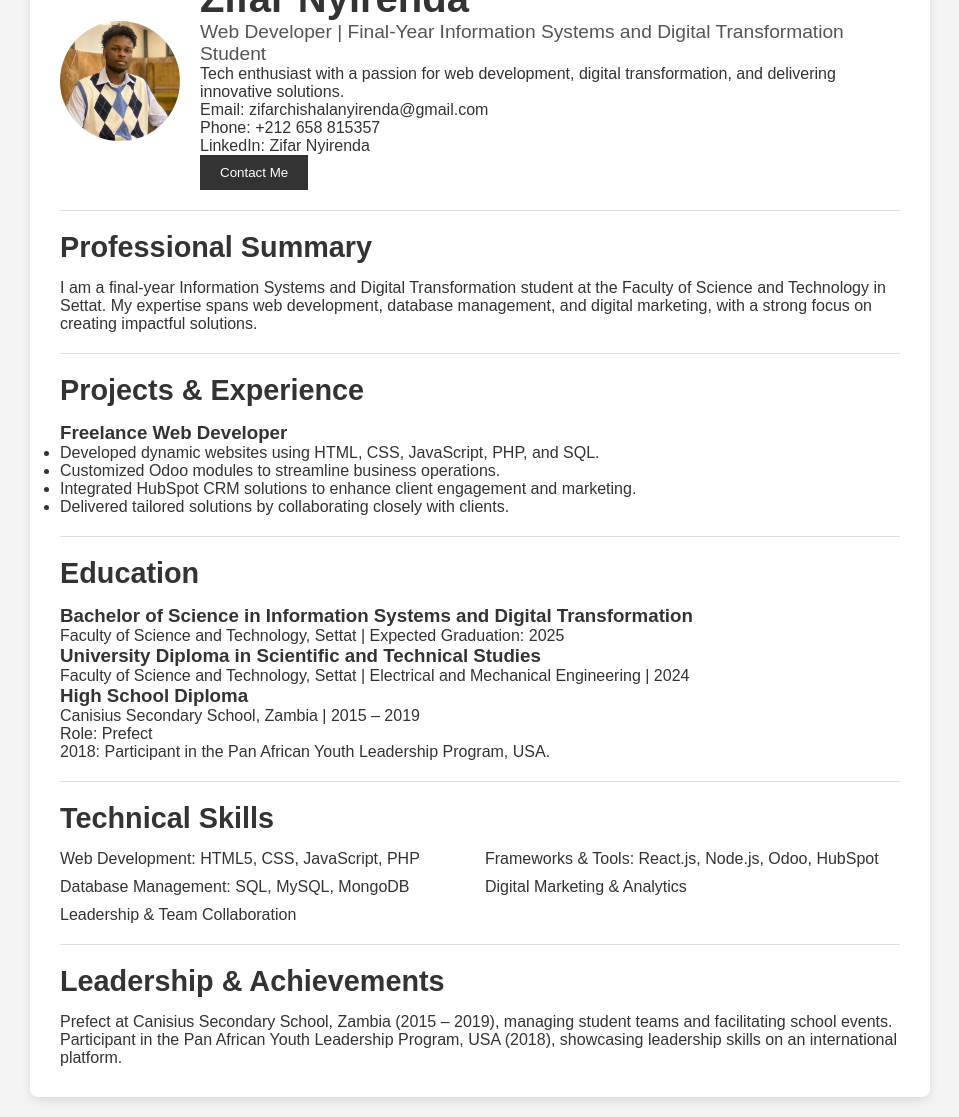
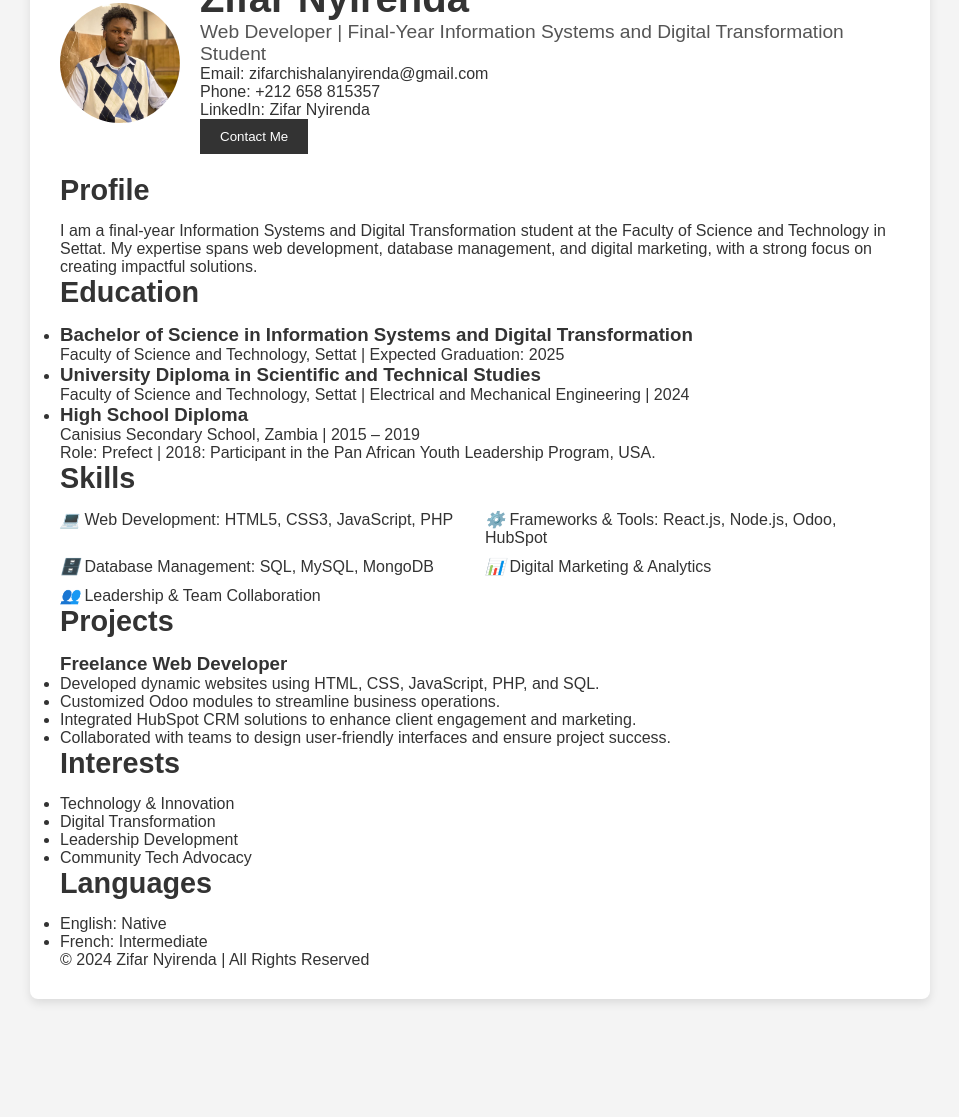
Before and after one commit to zifarnyirenda/my-cv, a plain HTML site: page index.html in a window 1280 px wide. Shown: the part 74-1191 px from the top of the page, without its empty margins (160-1119 px from the left). After the commit the page ends 1093 px from the top, so only its background shows below. Drawn offline with Linux system fonts and the light colour scheme.

Commit message:
Update index.html

```diff
--- a/index.html
+++ b/index.html
@@ -4,14 +4,14 @@
 <head>
     <meta charset="UTF-8">
     <meta name="viewport" content="width=device-width, initial-scale=1.0">
-    <title>Zifar Nyirenda - Web Developer & Tech Enthusiast</title>
+    <title>Zifar Nyirenda - Student CV</title>
     <link rel="stylesheet" href="style.css">
     <script src="script.js" defer></script>
 </head>
 
 <body>
     <div class="container">
-        <!-- Header -->
+        <!-- Header Section -->
         <header class="header">
             <div class="header-left">
                 <img src="1728581319237.jpg" alt="Zifar Nyirenda" class="profile-img">
@@ -19,83 +19,92 @@
             <div class="header-right">
                 <h1>Zifar Nyirenda</h1>
                 <p class="subtitle">Web Developer | Final-Year Information Systems and Digital Transformation Student</p>
-                <p class="summary-text">Tech enthusiast with a passion for web development, digital transformation, and delivering innovative solutions.</p>
                 <div class="contact-info">
                     <p>Email: <a href="mailto:zifarchishalanyirenda@gmail.com">zifarchishalanyirenda@gmail.com</a></p>
                     <p>Phone: +212 658 815357</p>
-                    <p>LinkedIn: <a id="linkedin-btn" href="#" target="_blank">Zifar Nyirenda</a></p>
+                    <p>LinkedIn: <a id="linkedin-btn" href="https://www.linkedin.com/in/zifar-nyirenda" target="_blank">Zifar Nyirenda</a></p>
+                    <!-- Contact Me Button -->
+                    <button class="contact-btn" onclick="contactMe()">Contact Me</button>
                 </div>
-                <button class="contact-btn" onclick="contactMe()">Contact Me</button>
             </div>
         </header>
 
-        <hr>
-
-        <!-- Summary Section -->
-        <section id="summary">
-            <h2>Professional Summary</h2>
+        <!-- Profile Section -->
+        <section id="profile" class="profile-section">
+            <h2>Profile</h2>
             <p>I am a final-year Information Systems and Digital Transformation student at the Faculty of Science and Technology in Settat. My expertise spans web development, database management, and digital marketing, with a strong focus on creating impactful solutions.</p>
         </section>
 
-        <hr>
+        <!-- Education Section -->
+        <section id="education">
+            <h2>Education</h2>
+            <ul>
+                <li>
+                    <h3>Bachelor of Science in Information Systems and Digital Transformation</h3>
+                    <p>Faculty of Science and Technology, Settat | Expected Graduation: 2025</p>
+                </li>
+                <li>
+                    <h3>University Diploma in Scientific and Technical Studies</h3>
+                    <p>Faculty of Science and Technology, Settat | Electrical and Mechanical Engineering | 2024</p>
+                </li>
+                <li>
+                    <h3>High School Diploma</h3>
+                    <p>Canisius Secondary School, Zambia | 2015 – 2019</p>
+                    <p>Role: Prefect | 2018: Participant in the Pan African Youth Leadership Program, USA.</p>
+                </li>
+            </ul>
+        </section>
 
-        <!-- Projects & Experience Section -->
-        <section id="experience">
-            <h2>Projects & Experience</h2>
-            <div class="job">
+        <!-- Skills Section -->
+        <section id="skills">
+            <h2>Skills</h2>
+            <ul class="skills-list">
+                <li><i class="icon">💻</i> Web Development: HTML5, CSS3, JavaScript, PHP</li>
+                <li><i class="icon">⚙️</i> Frameworks & Tools: React.js, Node.js, Odoo, HubSpot</li>
+                <li><i class="icon">🗄️</i> Database Management: SQL, MySQL, MongoDB</li>
+                <li><i class="icon">📊</i> Digital Marketing & Analytics</li>
+                <li><i class="icon">👥</i> Leadership & Team Collaboration</li>
+            </ul>
+        </section>
+
+        <!-- Projects Section -->
+        <section id="projects">
+            <h2>Projects</h2>
+            <div class="project">
                 <h3>Freelance Web Developer</h3>
                 <ul>
                     <li>Developed dynamic websites using HTML, CSS, JavaScript, PHP, and SQL.</li>
                     <li>Customized Odoo modules to streamline business operations.</li>
                     <li>Integrated HubSpot CRM solutions to enhance client engagement and marketing.</li>
-                    <li>Delivered tailored solutions by collaborating closely with clients.</li>
+                    <li>Collaborated with teams to design user-friendly interfaces and ensure project success.</li>
                 </ul>
             </div>
         </section>
 
-        <hr>
-
-        <!-- Education Section -->
-        <section id="education">
-            <h2>Education</h2>
-            <div class="school">
-                <h3>Bachelor of Science in Information Systems and Digital Transformation</h3>
-                <p class="institution">Faculty of Science and Technology, Settat | Expected Graduation: 2025</p>
-            </div>
-            <div class="school">
-                <h3>University Diploma in Scientific and Technical Studies</h3>
-                <p class="institution">Faculty of Science and Technology, Settat | Electrical and Mechanical Engineering | 2024</p>
-            </div>
-            <div class="school">
-                <h3>High School Diploma</h3>
-                <p class="institution">Canisius Secondary School, Zambia | 2015 – 2019</p>
-                <p>Role: Prefect</p>
-                <p>2018: Participant in the Pan African Youth Leadership Program, USA.</p>
-            </div>
-        </section>
-
-        <hr>
-
-        <!-- Skills Section -->
-        <section id="skills">
-            <h2>Technical Skills</h2>
-            <ul class="skills-list">
-                <li>Web Development: HTML5, CSS, JavaScript, PHP</li>
-                <li>Frameworks & Tools: React.js, Node.js, Odoo, HubSpot</li>
-                <li>Database Management: SQL, MySQL, MongoDB</li>
-                <li>Digital Marketing & Analytics</li>
-                <li>Leadership & Team Collaboration</li>
+        <!-- Interests Section -->
+        <section id="interests">
+            <h2>Interests</h2>
+            <ul>
+                <li>Technology & Innovation</li>
+                <li>Digital Transformation</li>
+                <li>Leadership Development</li>
+                <li>Community Tech Advocacy</li>
             </ul>
         </section>
 
-        <hr>
+        <!-- Languages Section -->
+        <section id="languages">
+            <h2>Languages</h2>
+            <ul>
+                <li>English: Native</li>
+                <li>French: Intermediate</li>
+            </ul>
+        </section>
 
-        <!-- Leadership Section -->
-        <section id="leadership">
-            <h2>Leadership & Achievements</h2>
-            <p>Prefect at Canisius Secondary School, Zambia (2015 – 2019), managing student teams and facilitating school events.</p>
-            <p>Participant in the Pan African Youth Leadership Program, USA (2018), showcasing leadership skills on an international platform.</p>
-        </section>
+        <!-- Footer Section -->
+        <footer>
+            <p>&copy; 2024 Zifar Nyirenda | All Rights Reserved</p>
+        </footer>
     </div>
 </body>
 
```
